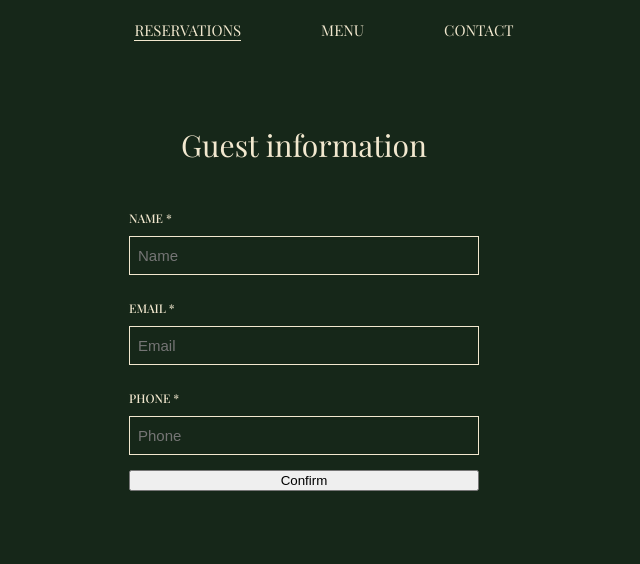
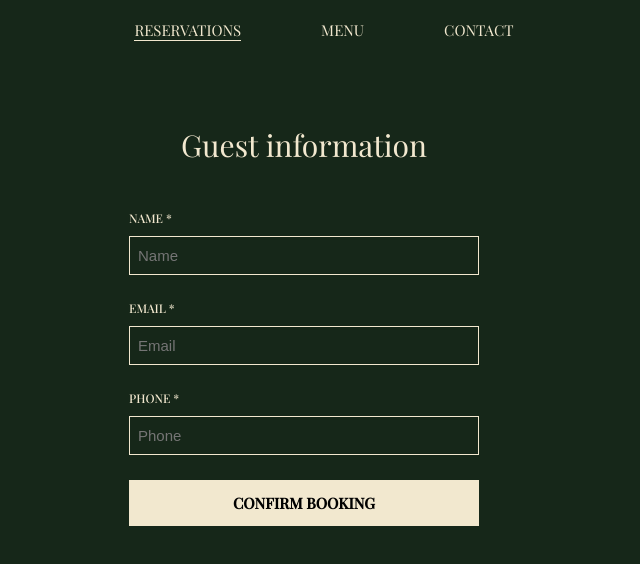
Before and after one commit to malin-nilsson/RestaurantBookingApp, a React (Create React App) app in the folder frontend/: page /reservations in a window 1280 px wide. Shown: the top 564 px of the page, without its empty margins (336-976 px from the left). Built offline with nearby package versions, Linux system fonts and the light colour scheme; a web font is replaced by a local one.

Commit message:
Styled Button

```diff
--- a/frontend/src/components/pages/Reservations.tsx
+++ b/frontend/src/components/pages/Reservations.tsx
@@ -4,6 +4,7 @@ import { IGuest } from '../../models/IGuest'
 import { StyledForm } from '../styled-components/Form/StyledForm'
 import { StyledFlexDiv } from '../styled-components/Wrappers/StyledFlex'
 import { StyledMediumHeading } from '../styled-components/Headings/Headings'
+import { StyledButton } from '../styled-components/Button/StyledButton'
 
 export default function Book() {
   const [name, setName] = useState('')
@@ -69,7 +70,7 @@ export default function Book() {
                 value={phone}
               />
             </div>
-            <button>Confirm</button>
+            <StyledButton>Confirm booking</StyledButton>
 
             {error && <div>All fields must be filled out.</div>}
           </StyledForm>
--- /dev/null
+++ b/frontend/src/components/styled-components/Button/StyledButton.tsx
@@ -0,0 +1,18 @@
+import styled from 'styled-components'
+
+export const StyledButton = styled.button`
+  background-color: var(--beige);
+  border: none;
+  padding: 13px;
+  font-weight: 600;
+  text-transform: uppercase;
+  font-family: var(--headingfont);
+  font-size: 1.5rem;
+  cursor: pointer;
+  margin: 10px 0px;
+  transition: background-color 0.3s ease-in-out;
+
+  &:hover {
+    background-color: #f6dea6;
+  }
+`
```
